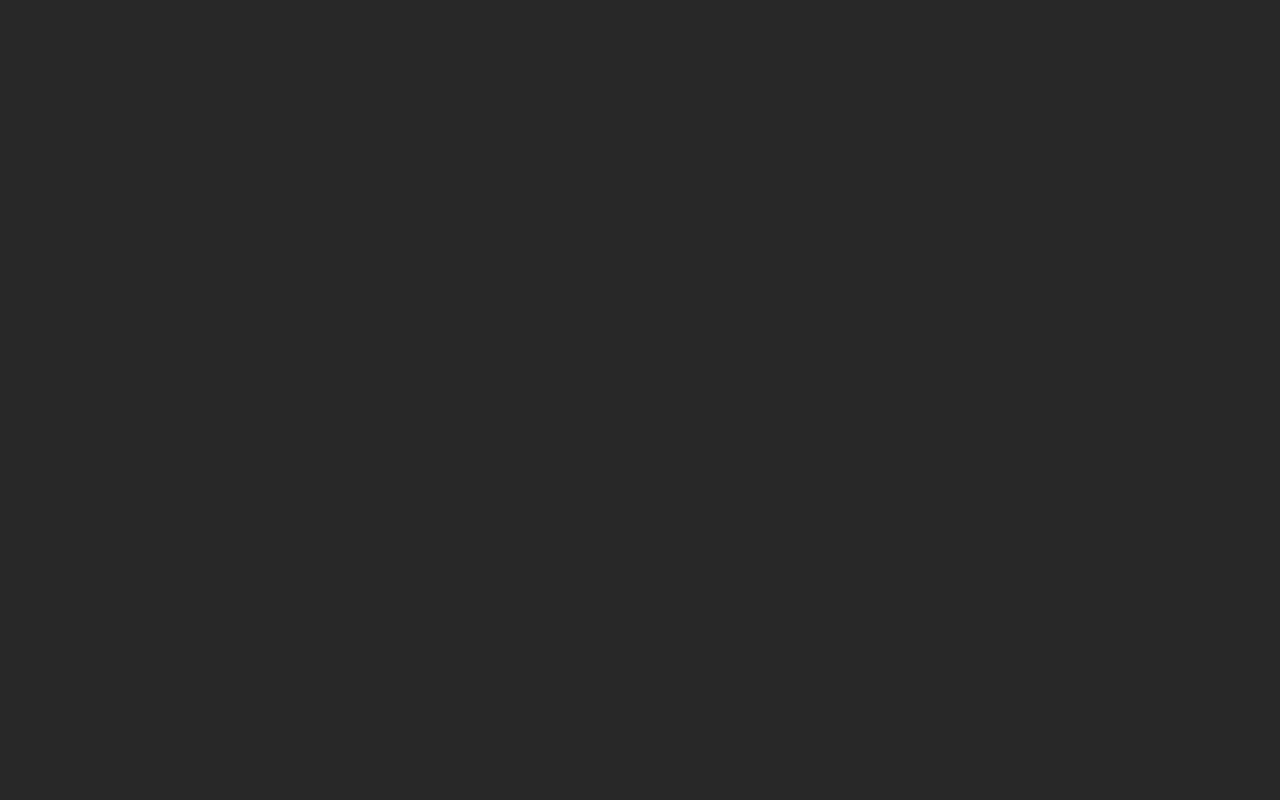
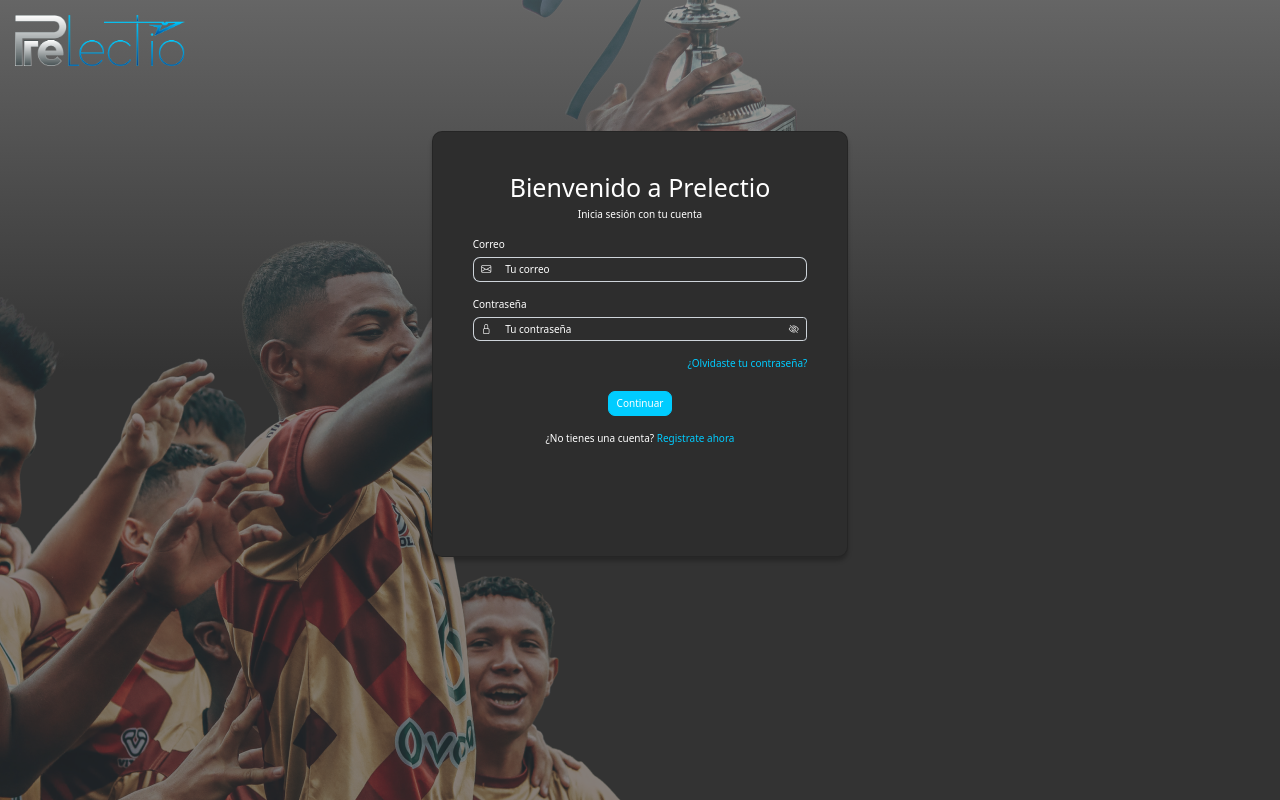
Before and after one commit to nplata18Daddo/prelectio-front, a React (Create React App) app: page /login in a window 1280 px wide. Before the commit this address had no page. Built offline with nearby package versions, Linux system fonts and the light colour scheme.

Commit message:
feat:avance login

```diff
--- a/package.json
+++ b/package.json
@@ -3,19 +3,23 @@
   "version": "0.1.0",
   "private": true,
   "dependencies": {
+    "@hookform/resolvers": "^3.0.0",
     "@mui/material": "^5.11.12",
     "@testing-library/jest-dom": "^5.16.5",
     "@testing-library/react": "^13.4.0",
     "@testing-library/user-event": "^13.5.0",
     "bootstrap": "^5.2.3",
+    "bootstrap-icons": "^1.10.3",
     "react": "^18.2.0",
     "react-bootstrap": "^2.7.2",
     "react-dom": "^18.2.0",
+    "react-hook-form": "^7.43.7",
     "react-icons": "^4.8.0",
     "react-router-dom": "^6.8.2",
     "react-scripts": "5.0.1",
     "sass": "^1.58.3",
-    "web-vitals": "^2.1.4"
+    "web-vitals": "^2.1.4",
+    "yup": "^1.0.2"
   },
   "scripts": {
     "start": "react-scripts start",
--- a/src/index.js
+++ b/src/index.js
@@ -4,7 +4,7 @@
 import App from "./App";
 import reportWebVitals from "./reportWebVitals";
 import { BrowserRouter } from "react-router-dom";
-
+import "bootstrap-icons/font/bootstrap-icons.css";
 const root = ReactDOM.createRoot(document.getElementById("root"));
 root.render(
   <BrowserRouter>
@@ -12,7 +12,6 @@
   </BrowserRouter>
 );
 
-
 // If you want to start measuring performance in your app, pass a function
 // to log results (for example: reportWebVitals(console.log))
 // or send to an analytics endpoint. Learn more: https://bit.ly/CRA-vitals
--- /dev/null
+++ b/src/pages/auth/login.jsx
@@ -0,0 +1,139 @@
+import React, { useState } from "react";
+import { Button, Card, Col, Form, InputGroup, Row } from "react-bootstrap";
+import { useForm } from "react-hook-form";
+import LogoPrelectio from "../../assets/logo_prelectio.png";
+
+import { yupResolver } from "@hookform/resolvers/yup";
+import * as yup from "yup";
+export const Login = () => {
+  const [isLoading, setIsLoading] = useState(false);
+  const [showPass, setShowPass] = useState(false);
+
+  const schema = yup.object().shape({
+    password: yup.string().required("*Este campo es obligatorio"),
+    email: yup
+      .string()
+      .email("*Este campo debe ser un email válido")
+      .required("*Este campo es requerido"),
+  });
+  const {
+    register,
+    handleSubmit,
+    formState: { errors },
+  } = useForm({
+    resolver: yupResolver(schema),
+  });
+
+  const handleLogin = async (data) => {
+    try {
+      const obj = {
+        email: data.email,
+        password: data.password,
+      };
+    } catch (error) {
+      console.log("==============Error login======================");
+      console.log(error);
+      console.log("====================================");
+    }
+  };
+
+  const handleShowPass = (event) => {
+    event.preventDefault();
+    setShowPass(!showPass);
+  };
+  return (
+    <div className="login__background">
+      <Row className=" p-4">
+        <Col xs={12} style={{ textAlign: "left" }}>
+          <img
+            className="login__logo"
+            src={LogoPrelectio}
+            alt="logo prelectio"
+          ></img>
+        </Col>
+      </Row>
+      <Row className="justify-content-center">
+        <Col xs={10} md={4}>
+          <Card body className="login__card p-5">
+            <Row>
+              <Col xs={12}>
+                <h1 className="text-white">Bienvenido a Prelectio</h1>
+              </Col>
+              <Col xs={12}>
+                <p className="text-white">Inicia sesión con tu cuenta</p>
+              </Col>
+              <Col xs={12}>
+                <Form onSubmit={handleSubmit(handleLogin)}>
+                  <Form.Group
+                    className="mb-4 mt-4"
+                    controlId="formBasicEmail"
+                    style={{ textAlign: "start" }}
+                  >
+                    <Form.Label className="text-white">Correo</Form.Label>
+                    <InputGroup>
+                      <InputGroup.Text className="login__input__icon">
+                        <i className="bi bi-envelope"></i>
+                      </InputGroup.Text>
+                      <Form.Control
+                        className="login__input"
+                        type="email"
+                        placeholder="Tu correo"
+                      />
+                    </InputGroup>
+                  </Form.Group>
+
+                  <Form.Group
+                    className="mb-4 mt-4"
+                    controlId="formBasicPassword"
+                    style={{ textAlign: "start" }}
+                  >
+                    <Form.Label className="text-white">Contraseña</Form.Label>
+                    <InputGroup>
+                      <InputGroup.Text className="login__input__icon">
+                        <i className="bi bi-lock"></i>
+                      </InputGroup.Text>
+                      <Form.Control
+                        className="login__input__pass"
+                        type={showPass ? "text" : "password"}
+                        placeholder="Tu contraseña"
+                      />
+                      <InputGroup.Text className="login__input__icon__pass">
+                        <i
+                          onClick={handleShowPass}
+                          class={showPass ? "bi bi-eye" : "bi bi-eye-slash"}
+                        ></i>
+                      </InputGroup.Text>
+                    </InputGroup>
+                  </Form.Group>
+
+                  <Form.Group
+                    className="mb-4 mt-4"
+                    style={{ textAlign: "end" }}
+                  >
+                    <Form.Label className="colors__lightBlue">
+                      ¿Olvidaste tu contraseña?
+                    </Form.Label>
+                  </Form.Group>
+
+                  <Button
+                    variant="primary"
+                    type="submit"
+                    className="login__submit"
+                  >
+                    Continuar
+                  </Button>
+                </Form>
+              </Col>
+              <Col xs={12} className="mt-4">
+                <p className="text-white">
+                  ¿No tienes una cuenta?{" "}
+                  <span className="colors__lightBlue">Registrate ahora</span>
+                </p>
+              </Col>
+            </Row>
+          </Card>
+        </Col>
+      </Row>
+    </div>
+  );
+};
--- a/src/routes/index.jsx
+++ b/src/routes/index.jsx
@@ -1,6 +1,7 @@
 import { Route, Routes } from "react-router";
 import { Layout } from "../components/layout";
 import { Home } from "../pages";
+import { Login } from "../pages/auth/login";
 
 function AppRoutes() {
   return (
@@ -8,6 +9,7 @@
       <Route element={<Layout />}>
         <Route path="/" element={<Home />} />
       </Route>
+      <Route path="/login" element={<Login />} />
     </Routes>
   );
 }
--- a/src/styles/abstracts/_colors.scss
+++ b/src/styles/abstracts/_colors.scss
@@ -1,12 +1,18 @@
 // COLORS ----------------------------------------------
 $grey: #465153;
 $black: #282828;
-$white: #FFFFFF;
-$darkBlue: #00459A;
-$lightBlue: #00CCFF;
+$white: #ffffff;
+$darkBlue: #00459a;
+$lightBlue: #00ccff;
 // VARIABLES ----------------------------------------------
 $mainGrey: $grey;
 $mainBlack: $black;
 $mainWhite: $white;
 $mainBlue: $darkBlue;
 $accentBlue: $lightBlue;
+
+.colors {
+  &__lightBlue {
+    color: $lightBlue;
+  }
+}
--- a/src/styles/base/_base.scss
+++ b/src/styles/base/_base.scss
@@ -31,3 +31,7 @@
 p {
   margin-bottom: 0;
 }
+
+*:focus {
+  box-shadow: none !important;
+}
--- /dev/null
+++ b/src/styles/components/login.scss
@@ -0,0 +1,65 @@
+.login {
+  &__background {
+    height: 100vh;
+    background: url("../../assets/login/fondoLogin.png") left bottom no-repeat,
+      linear-gradient(180deg, rgba(53, 53, 53, 0.76) 0%, #333333 46.35%);
+    background-color: white;
+  }
+  &__logo {
+    width: 17rem;
+  }
+  &__card {
+    background: #2d2d2d;
+    box-shadow: 0px 4px 4px rgba(0, 0, 0, 0.25);
+    border-radius: 10px;
+    padding-bottom: 10rem !important;
+    margin-top: 5rem;
+  }
+  &__input,
+  &__input:active {
+    background-color: #2d2d2d !important;
+    color: white !important;
+    border: 1px 1px 1px 0px solid #ffffff !important;
+    border-radius: 0 7px 7px 0 !important;
+    border-left: none;
+    outline: none !important;
+    box-shadow: none;
+  }
+  &__input__pass {
+    background-color: #2d2d2d !important;
+    color: white !important;
+    border: 1px 1px 1px 0px solid #ffffff !important;
+
+    border-right: none;
+    border-left: none;
+    outline: none !important;
+    box-shadow: none;
+  }
+  &__input::placeholder,
+  &__input__pass::placeholder {
+    color: white !important;
+  }
+  &__submit,
+  &__submit:hover,
+  &__submit:active,
+  &__submit:active:focus {
+    background: #00ccff;
+    border-radius: 7px;
+    border: 1px solid #00ccff;
+  }
+  &__input__icon {
+    background-color: #2d2d2d !important;
+    color: white !important;
+    border-radius: 7px 0 0 7px !important;
+    border-right: none !important;
+  }
+  &__input__icon__pass {
+    background-color: #2d2d2d !important;
+    color: white !important;
+    cursor: pointer;
+  }
+}
+form .form-control:focus {
+  border-color: #ced4da;
+  box-shadow: none;
+}
--- a/src/styles/main.scss
+++ b/src/styles/main.scss
@@ -15,3 +15,4 @@
 @import "components/callToAction.scss";
 @import "components/navbar.scss";
 @import "components/footer.scss";
+@import "components/login.scss";
```
Also changed, not shown: src/assets/login/fondoLogin.png (added), 1 other file (tests, documents, lock files or other folders).
